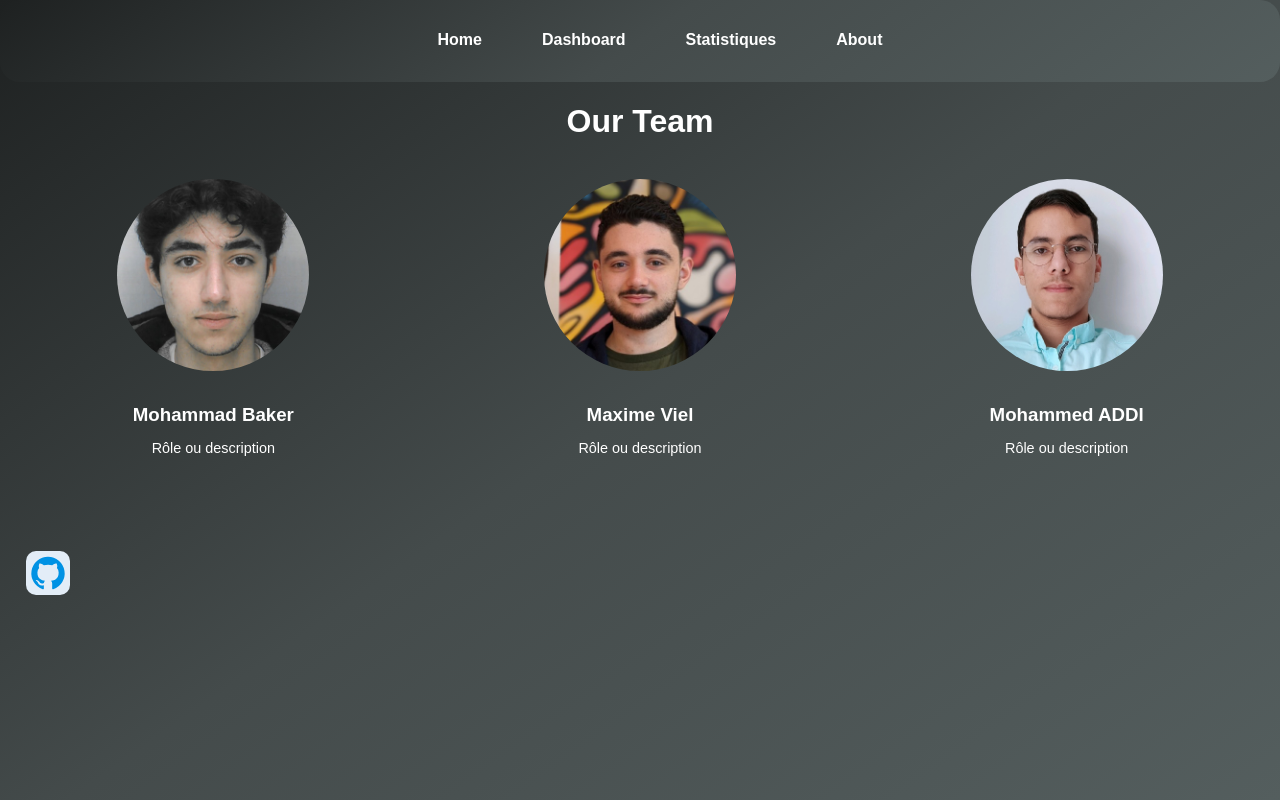
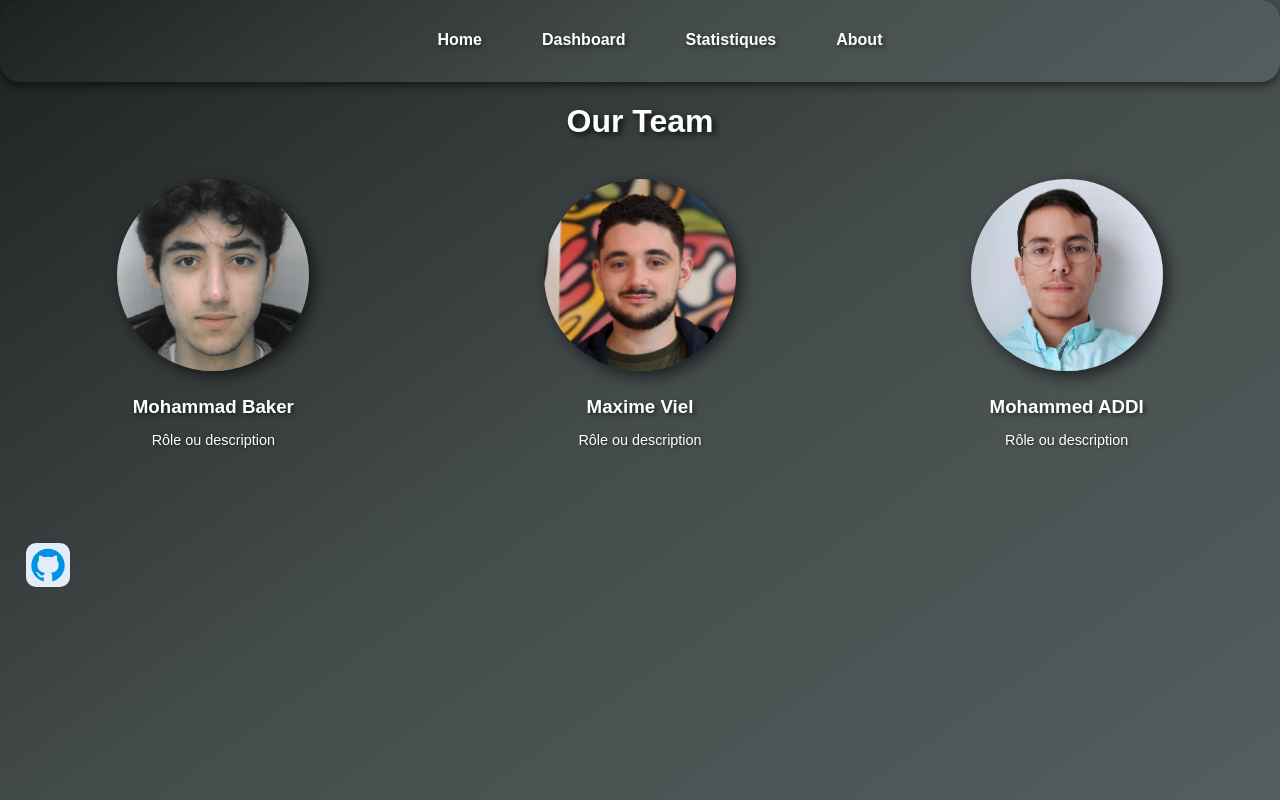
Before and after one commit to Warnex04/Dashboard-Website, a plain HTML site: page Projet Web/about.html in a window 1280 px wide. Drawn offline with Linux system fonts and the light colour scheme.

Commit message:
Update about.css

```diff
--- a/Projet Web/css/about.css
+++ b/Projet Web/css/about.css
@@ -27,6 +27,8 @@ nav {
     filter: progid:DXImageTransform.Microsoft.gradient(startColorstr="#1e2121",endColorstr="#545e5e",GradientType=1);
     border: 3px solid linear-gradient(325deg, rgba(30,33,33,1) 0%, rgba(68,75,75,1) 50%, rgba(84,94,94,1) 100%);
     border-radius: 20px;
+    box-shadow: 0 4px 8px rgba(0, 0, 0, 0.5); /* Horizontal offset, Vertical offset, Blur radius, Color */
+
 }
 
 nav ul {
@@ -46,6 +48,8 @@ nav ul li a {
     padding: 5px 10px; /* Padding to increase clickable area */
     display: block; /* For padding to work correctly */
     border-bottom: 2px solid rgba(0,125,50, 0); /* Green line below the hovered item */
+    text-shadow: 2px 2px 4px rgba(0, 0, 0, 0.5); /* Horizontal offset, Vertical offset, Blur radius, Color */
+
 }
 
 nav ul li a:hover {
@@ -55,6 +59,9 @@ nav ul li a:hover {
 
 h1 {
     text-align: center;
+    text-shadow: 3px 3px 6px rgba(0, 0, 0, 0.8); /* Horizontal offset, Vertical offset, Blur radius, Color */
+
+
 }
 
 
@@ -66,25 +73,30 @@ h1 {
 }
 
 .team-member {
-    text-align: center; /* Centre le texte sous les images */
-    max-width: 15%; /* La largeur maximale pour les membres de l'équipe */
+    text-align: center; /* Centres the text under the images */
+    max-width: 15%; /* The maximum width for team members */
 }
 
 .team-member img {
-    width: 100%; /* Fait en sorte que l'image occupe 100% de la largeur du div .team-member */
-    border-radius: 50%; /* Rend l'image ronde */
-    margin-bottom: 10%; /* Espace entre l'image et le texte en dessous */
+    width: 100%;
+    border-radius: 50%;
+    margin-bottom: 10%;
+    box-shadow: 5px 5px 15px rgba(0, 0, 0, 0.6); /* Horizontal offset, Vertical offset, Blur radius, Color */
 }
 
+
 .team-member h3 {
-    margin: 10px 0; /* Ajoute un espace au-dessus et en dessous du nom */
+    margin: 1.05%;
     color: white;
+    text-shadow: 2px 2px 4px rgba(0, 0, 0, 0.5); /* Horizontal offset, Vertical offset, Blur radius, Color */
 }
 
 .team-member p {
-    font-size: 0.9em; /* Réduit la taille du texte pour la description */
+    font-size: 90%;
     color: white;
+    text-shadow: 1px 1px 3px rgba(0, 0, 0, 0.5); /* Horizontal offset, Vertical offset, Blur radius, Color */
 }
+
 
 .team-member a {
   text-decoration: none;
```
